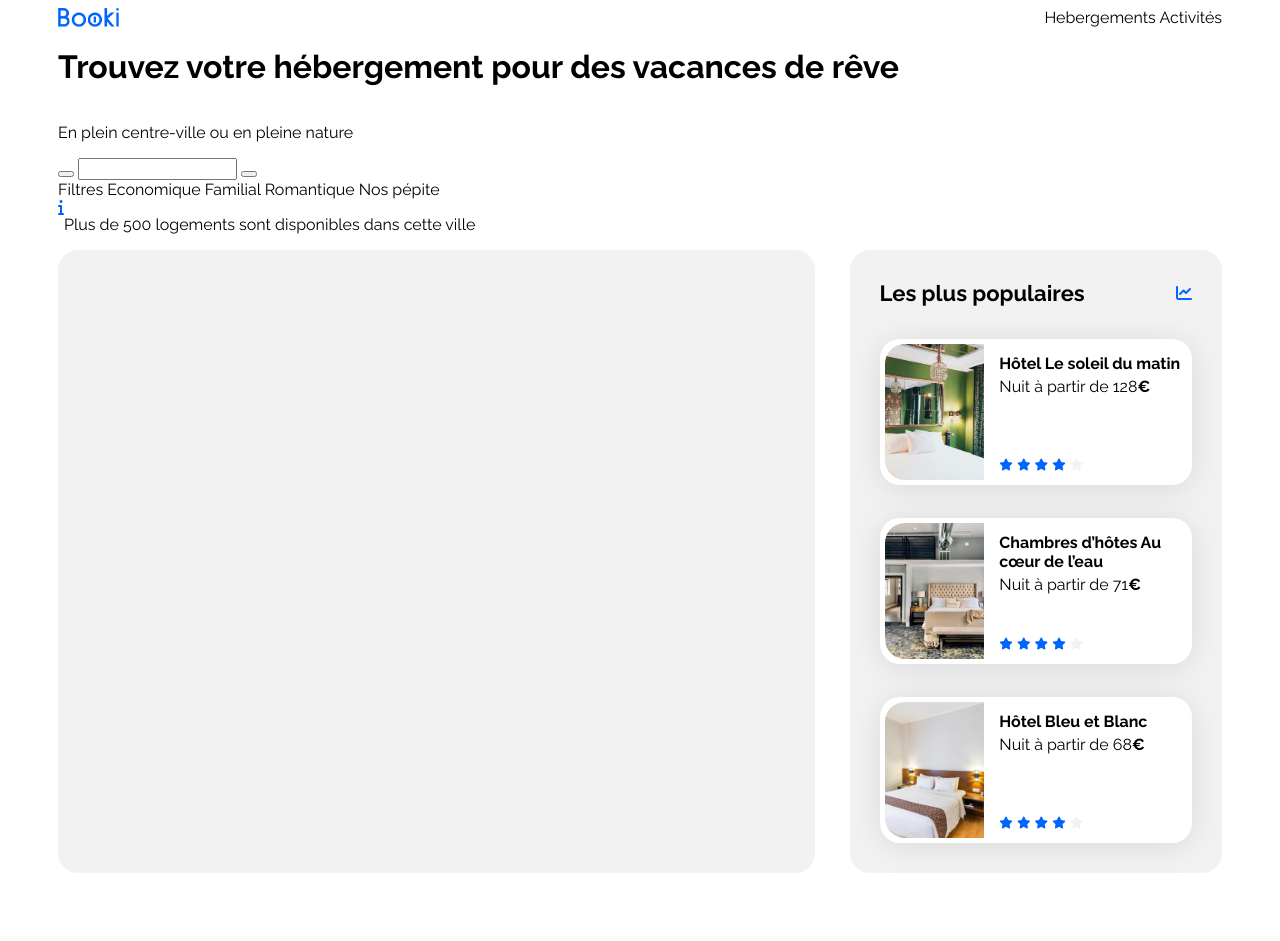
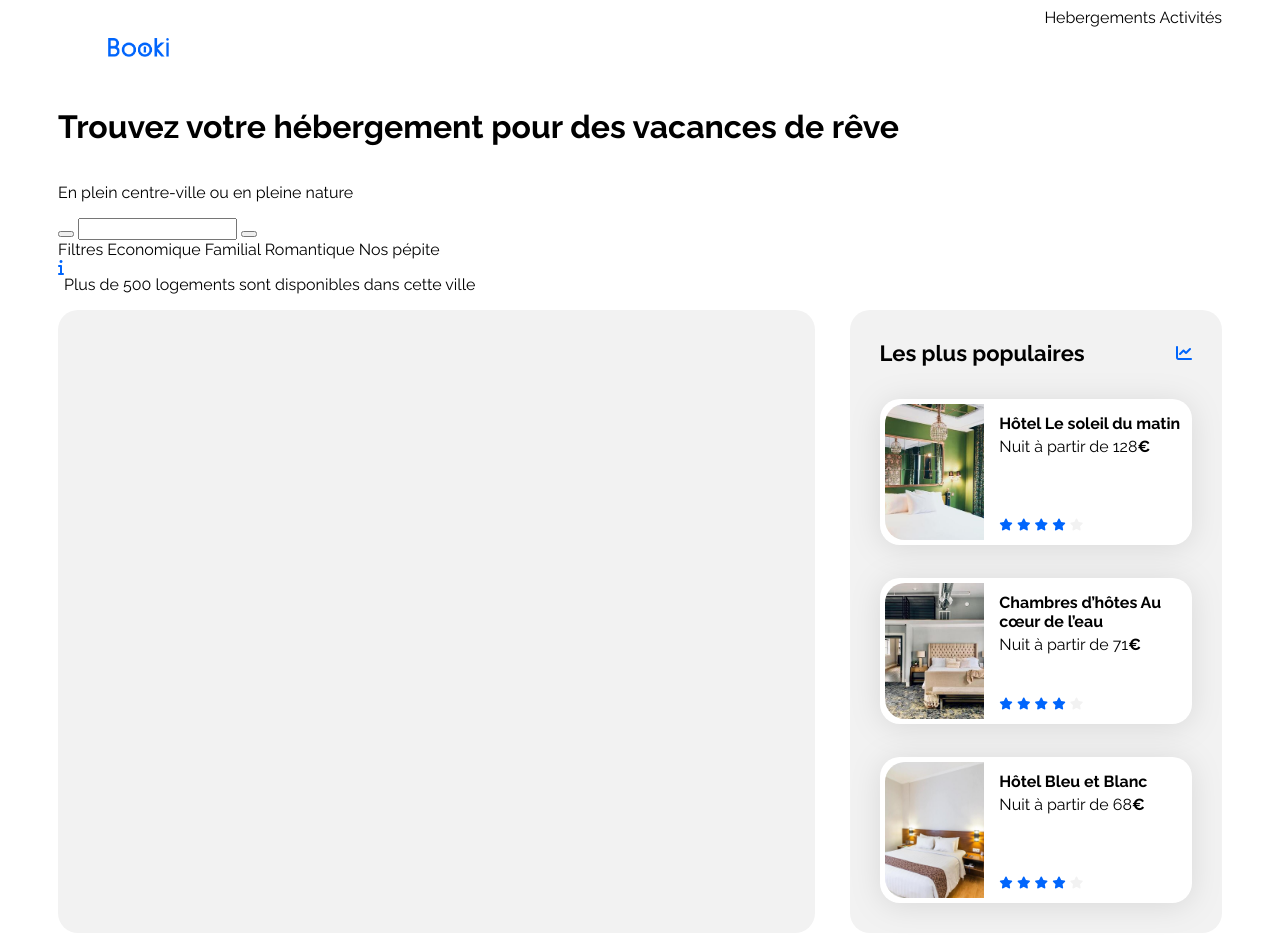
Before and after one commit to bptstmry/booki, a plain HTML site: page index.html in a window 1280 px wide. Before the commit the page ends 881 px from the top, so only its background shows below. Drawn offline with Linux system fonts and the light colour scheme.

Commit message:
WIP header vers3

```diff
--- a/css/style.css
+++ b/css/style.css
@@ -83,6 +83,7 @@ a {
 .heroappBar__logo {
     height:19px;
     width: 61.09px;
+    padding: 30px 50px;
 }
 
 
```
